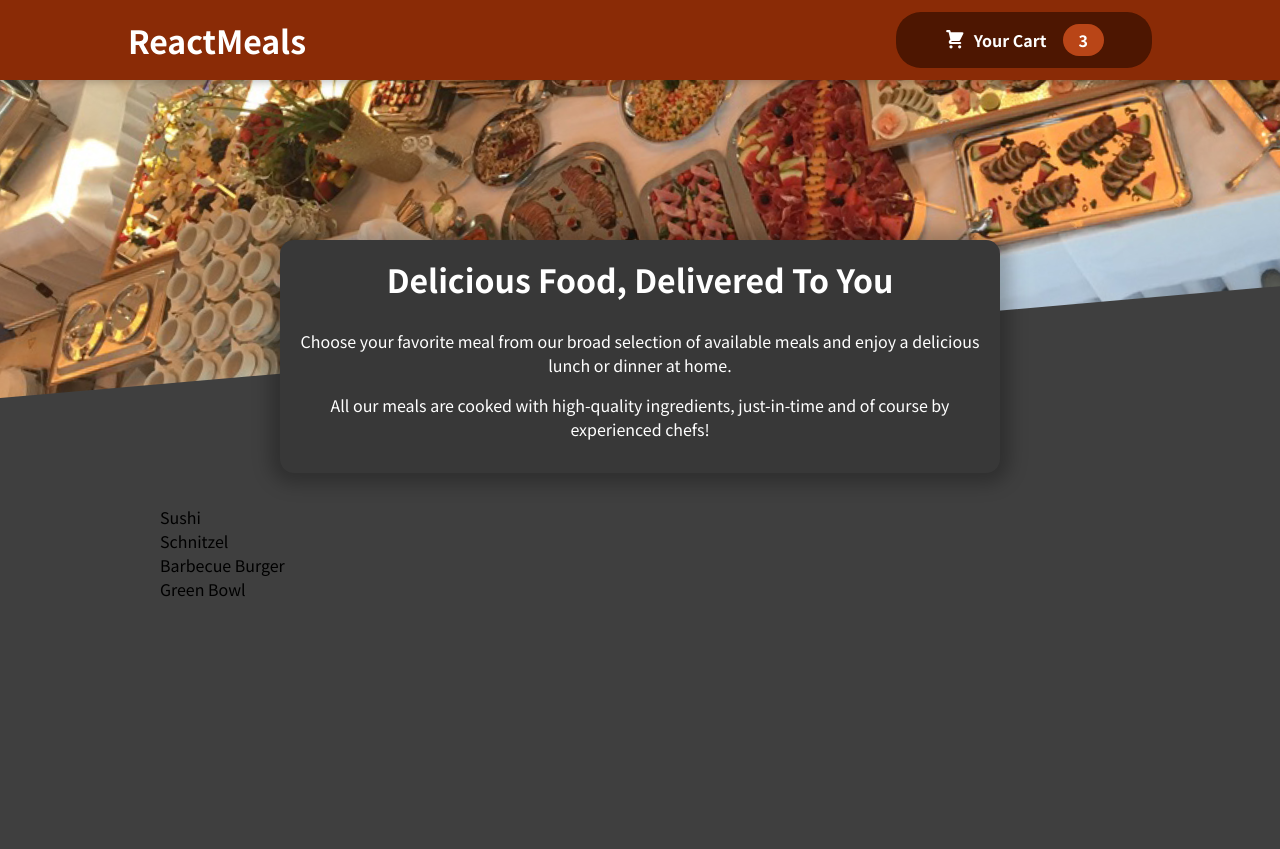
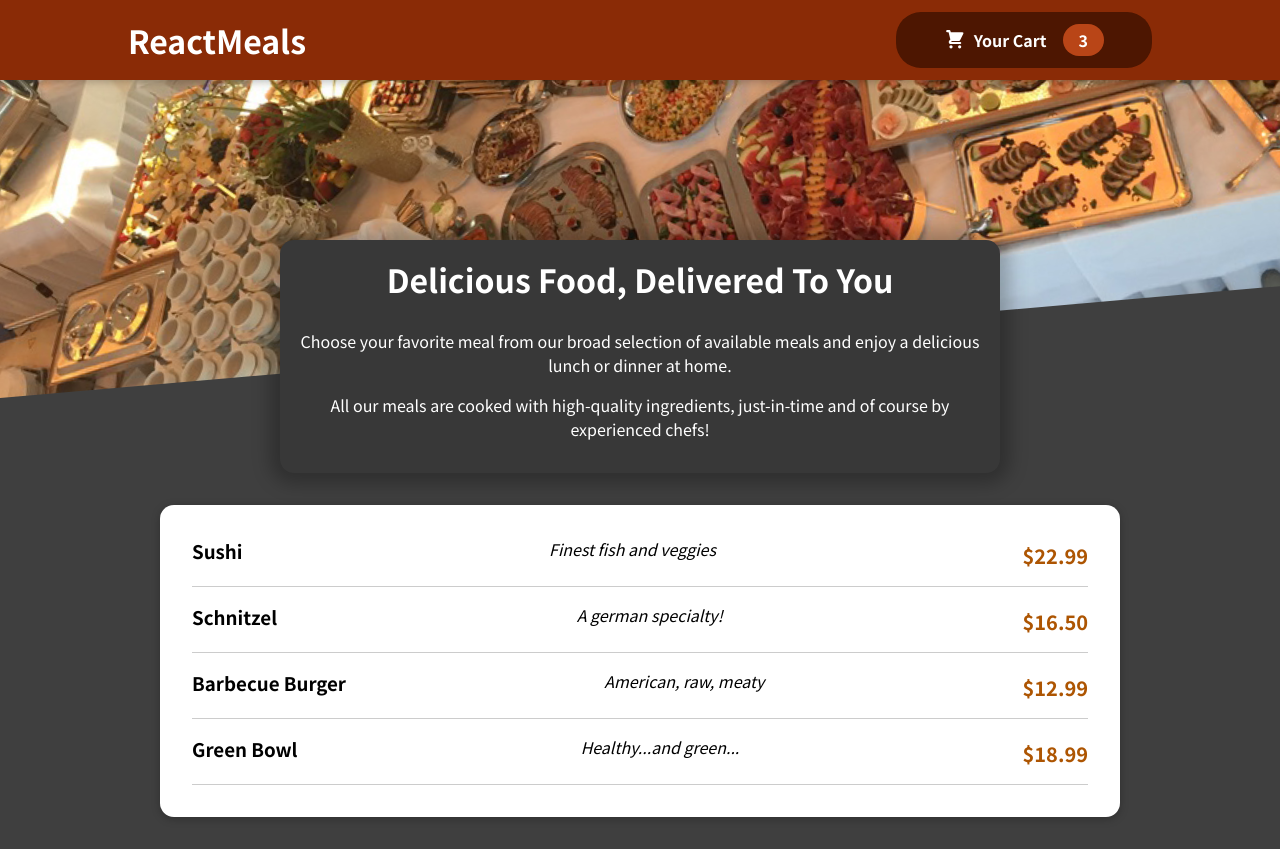
Before and after one commit to kwbonte/react-food-app, a React (Create React App) app: page / in a window 1280 px wide. Before the commit the page ends 800 px from the top, so only its background shows below. Built offline with nearby package versions, Linux system fonts and the light colour scheme.

Commit message:
Making a styled meal item inside of a nice neat card object

```diff
--- a/src/components/Meals/AvailableMeals.js
+++ b/src/components/Meals/AvailableMeals.js
@@ -1,4 +1,6 @@
 import classes from "./AvailableMeals.module.css";
+import Card from "../UI/Card";
+import MealItem from "./MealItem/MealItem";
 const DUMMY_MEALS = [
   {
     id: "m1",
@@ -27,10 +29,19 @@
 ];
 
 const AvailableMeals = () => {
-  const mealsList = DUMMY_MEALS.map((meal) => <li>{meal.name}</li>);
+  const mealsList = DUMMY_MEALS.map((meal) => (
+    <MealItem
+      key={meal.id}
+      name={meal.name}
+      description={meal.description}
+      price={meal.price}
+    />
+  ));
   return (
     <section className={classes.meals}>
-      <ul>{mealsList}</ul>
+      <Card>
+        <ul>{mealsList}</ul>
+      </Card>
     </section>
   );
 };
--- /dev/null
+++ b/src/components/Meals/MealItem/MealItem.js
@@ -0,0 +1,16 @@
+import classes from "./MealItem.module.css";
+
+const MealItem = (props) => {
+  const price = `$${props.price.toFixed(2)}`;
+  return (
+    <li className={classes.meal}>
+      <div>
+        <h3>{props.name}</h3>
+      </div>
+      <div className={classes.description}>{props.description}</div>
+      <div className={classes.price}>{price}</div>
+    </li>
+  );
+};
+
+export default MealItem;
--- /dev/null
+++ b/src/components/Meals/MealItem/MealItem.module.css
@@ -0,0 +1,22 @@
+.meal {
+  display: flex;
+  justify-content: space-between;
+  margin: 1rem;
+  padding-bottom: 1rem;
+  border-bottom: 1px solid #ccc;
+}
+
+.meal h3 {
+  margin: 0 0 0.25rem 0;
+}
+
+.description {
+  font-style: italic;
+}
+
+.price {
+  margin-top: 0.25rem;
+  font-weight: bold;
+  color: #ad5502;
+  font-size: 1.25rem;
+}
--- /dev/null
+++ b/src/components/UI/Card.js
@@ -0,0 +1,6 @@
+import classes from "./Card.module.css";
+
+const Card = (props) => {
+  return <div className={classes.card}>{props.children}</div>;
+};
+export default Card;
--- /dev/null
+++ b/src/components/UI/Card.module.css
@@ -0,0 +1,6 @@
+.card {
+  padding: 1rem;
+  box-shadow: 0 2px 8px rgba(0, 0, 0, 0.25);
+  border-radius: 14px;
+  background-color: white;
+}
```
